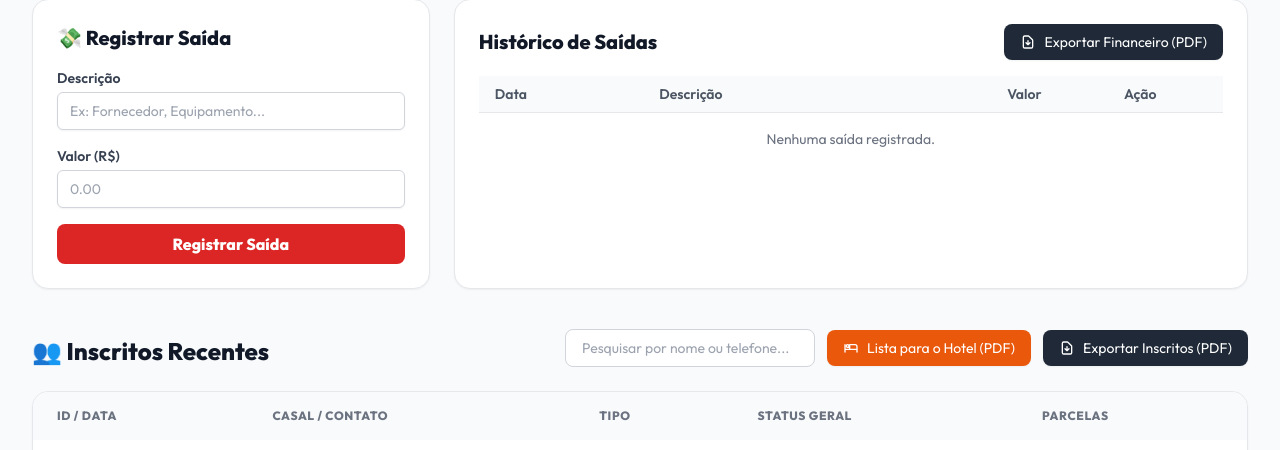
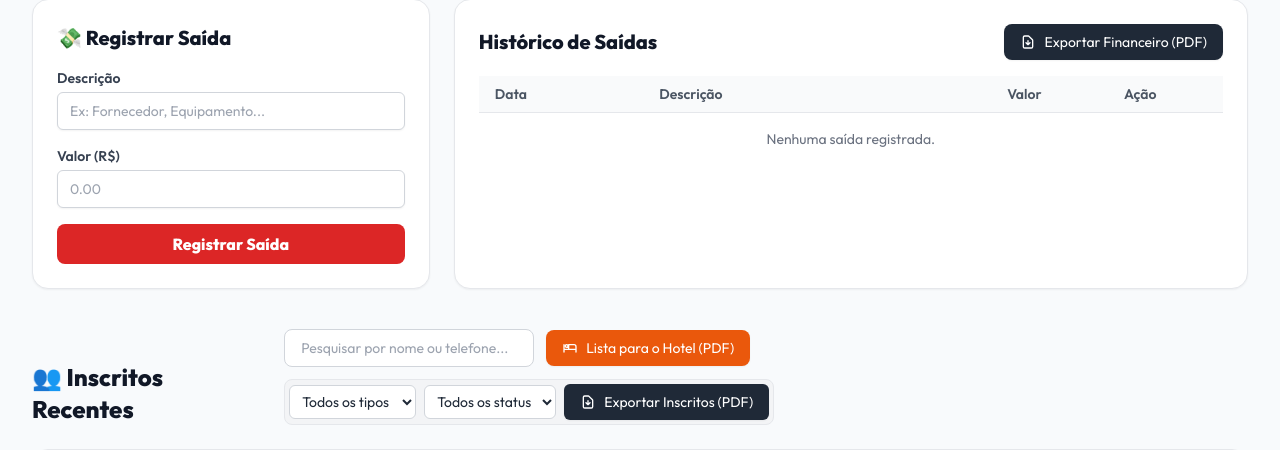
Before and after one commit to aquilasamuel-spec/defad, a Flask app: page /admin in a window 1280 px wide. Shown: the part 1127-1577 px from the top of the page. Run offline with Flask 3, Linux system fonts and the light colour scheme; the visitor is signed in with stand-in values (Sample User, id 1); data comes from the database, SQL or seed files in the repository; data that the repository does not hold is empty; some libraries are stand-ins or nearby versions.

Commit message:
feat: exportar PDF de inscritos com filtro por status (pago/parcial/pendente) e tipo (jantar/jantar + hotel)
Co-Authored-By: Claude Opus 5.5 <noreply@anthropic.com>
Claude-Session: https://claude.ai/code/session_01TnCwMQrwS1bYogn1xVQydS

```diff
--- a/routes.py
+++ b/routes.py
@@ -801,73 +801,122 @@ def admin_remover_sinalizacao(id):
     flash(f'Sinalização de retirada removida de {inscricao.nome_completo}.', 'success')
     return redirect(url_for('main.admin'))
 
+STATUS_EXPORT = {'todos': 'Todos', 'pago': 'Pago Total', 'parcial': 'Pago Parcial', 'pendente': 'Pendente (nenhuma parcela paga)'}
+TIPO_EXPORT = {'todos': 'Todos', 'jantar': 'Jantar', 'jantar_hotel': 'Jantar + Hotel'}
+
+
+def status_pagamento(inscricao):
+    """'pago', 'parcial' ou 'pendente', calculado pelas parcelas (mesma regra dos cards do painel)."""
+    pagas = [p for p in inscricao.parcelas if p.status_parcela == 'Pago']
+    if not pagas:
+        return 'pendente'
+    return 'pago' if len(pagas) == len(inscricao.parcelas) else 'parcial'
+
+
+def tipo_export(inscricao):
+    return 'jantar_hotel' if 'HOTEL' in (inscricao.tipo_inscricao or '').upper() else 'jantar'
+
+
 @bp.route('/admin/exportar_pdf')
 def exportar_pdf():
     if not session.get('admin_logged_in'):
         return redirect(url_for('main.admin_login'))
 
-    try:
-        from fpdf import FPDF
-    except ImportError:
-        flash("Biblioteca fpdf2 não está instalada.", "error")
-        return redirect(url_for('main.admin'))
+    from fpdf import FPDF
+    from fpdf.fonts import FontFace
+    from flask import send_file
+    import io
 
-    inscricoes = Inscricao.query.order_by(Inscricao.data_inscricao.desc()).all()
+    status = request.args.get('status', 'todos')
+    tipo = request.args.get('tipo', 'todos')
+    if status not in STATUS_EXPORT:
+        status = 'todos'
+    if tipo not in TIPO_EXPORT:
+        tipo = 'todos'
+
+    def txt(v):
+        return str(v or '').strip().encode('latin-1', 'replace').decode('latin-1')
+
+    def moeda(v):
+        return f"R$ {v:,.2f}".replace(',', 'X').replace('.', ',').replace('X', '.')
+
+    inscricoes = [
+        i for i in Inscricao.query.all()
+        if (status == 'todos' or status_pagamento(i) == status)
+        and (tipo == 'todos' or tipo_export(i) == tipo)
+    ]
+    inscricoes.sort(key=lambda i: (i.nome_completo or '').strip().upper())
+
+    rotulo_status = {'pago': 'Pago Total', 'parcial': 'Pago Parcial', 'pendente': 'Pendente'}
+    total_pago = sum(p.valor_parcela for i in inscricoes for p in i.parcelas if p.status_parcela == 'Pago')
+    total_aberto = sum(p.valor_parcela for i in inscricoes for p in i.parcelas if p.status_parcela != 'Pago')
+    agora = datetime.now()
+    filtro = f"Status: {STATUS_EXPORT[status]}  |  Tipo: {TIPO_EXPORT[tipo]}  |  Gerado em {agora.strftime('%d/%m/%Y às %H:%M')}"
 
     class PDF(FPDF):
         def header(self):
             self.set_font("helvetica", "B", 15)
-            self.cell(0, 10, "Relatório de Inscritos - Jantar de Casais DEFAD", new_x="LMARGIN", new_y="NEXT", align="C")
-            self.ln(5)
+            self.cell(0, 9, txt(f"Relatório de Inscritos - {EVENTO_NOME} DEFAD"), new_x="LMARGIN", new_y="NEXT", align="C")
+            self.set_font("helvetica", "", 10)
+            self.set_text_color(90, 90, 90)
+            self.cell(0, 6, txt(filtro), new_x="LMARGIN", new_y="NEXT", align="C")
+            self.set_text_color(0, 0, 0)
+            self.ln(3)
 
         def footer(self):
-            self.set_y(-15)
+            self.set_y(-12)
             self.set_font("helvetica", "I", 8)
-            self.cell(0, 10, f"Página {self.page_no()}/{{nb}}", align="C")
+            self.set_text_color(120, 120, 120)
+            self.cell(0, 8, f"Página {self.page_no()}/{{nb}}", align="C")
 
     pdf = PDF(orientation="L", format="A4")
+    pdf.set_auto_page_break(auto=True, margin=15)
     pdf.add_page()
-    pdf.set_font("helvetica", "B", 10)
 
-    # Header da tabela
-    col_widths = [15, 60, 60, 35, 40, 25, 30] # total 265 (~270 A4 Landscape)
-    headers = ["ID", "Casal", "Congregação", "WhatsApp", "Tipo", "Data Cas.", "Status"]
-    for i, h in enumerate(headers):
-        pdf.cell(col_widths[i], 10, h, border=1, align="C")
-    pdf.ln()
+    pdf.set_fill_color(255, 237, 213)
+    pdf.set_font("helvetica", "B", 11)
+    resumo = f"{len(inscricoes)} inscrição(ões)  |  Pago: {moeda(total_pago)}  |  Em aberto: {moeda(total_aberto)}"
+    pdf.cell(0, 10, txt(resumo), align="C", fill=True, new_x="LMARGIN", new_y="NEXT")
+    pdf.ln(4)
 
-    # Linhas
-    pdf.set_font("helvetica", "", 9)
-    fill = False
-    pdf.set_fill_color(240, 240, 240)
+    if not inscricoes:
+        pdf.set_font("helvetica", "", 11)
+        pdf.cell(0, 10, txt("Nenhuma inscrição encontrada com esses filtros."), align="C")
+    else:
+        pdf.set_font("helvetica", "", 8)
+        pdf.set_fill_color(245, 245, 245)
+        cabecalho = FontFace(emphasis="BOLD", color=(255, 255, 255), fill_color=(31, 41, 55))
+        with pdf.table(
+            col_widths=(12, 72, 40, 30, 24, 20, 22, 22, 22, 13),
+            text_align=("CENTER", "LEFT", "LEFT", "CENTER", "CENTER", "CENTER", "CENTER", "RIGHT", "RIGHT", "CENTER"),
+            headings_style=cabecalho,
+            cell_fill_mode="ROWS",
+            line_height=5,
+        ) as table:
+            table.row([txt(h) for h in ("Inscr.", "Casal", "Congregação", "WhatsApp", "Tipo", "Data Cas.",
+                                          "Status", "Pago", "Em aberto", "Parc.")])
+            for i in inscricoes:
+                pagas = [p for p in i.parcelas if p.status_parcela == 'Pago']
+                table.row([
+                    f"#{i.id}",
+                    txt(f"{i.nome_completo} & {i.nome_conjuge}"),
+                    txt(i.local_congregacao),
+                    txt(i.telefone),
+                    txt(TIPO_EXPORT[tipo_export(i)]),
+                    i.data_casamento.strftime('%d/%m/%Y') if i.data_casamento else '-',
+                    rotulo_status[status_pagamento(i)],
+                    moeda(sum(p.valor_parcela for p in pagas)),
+                    moeda(sum(p.valor_parcela for p in i.parcelas if p.status_parcela != 'Pago')),
+                    f"{len(pagas)}/{len(i.parcelas)}",
+                ])
 
-    for ins in inscricoes:
-        casal = f"{ins.nome_completo} & {ins.nome_conjuge}"
-        # Cortar textos longos se necessário
-        if len(casal) > 40: casal = casal[:37] + "..."
-        congreg = ins.local_congregacao
-        if len(congreg) > 35: congreg = congreg[:32] + "..."
-
-        pdf.cell(col_widths[0], 8, str(ins.id), border=1, align="C", fill=fill)
-        pdf.cell(col_widths[1], 8, casal, border=1, fill=fill)
-        pdf.cell(col_widths[2], 8, congreg, border=1, fill=fill)
-        pdf.cell(col_widths[3], 8, ins.telefone, border=1, align="C", fill=fill)
-        pdf.cell(col_widths[4], 8, ins.tipo_inscricao[:20], border=1, align="C", fill=fill)
-        pdf.cell(col_widths[5], 8, ins.data_casamento.strftime("%d/%m/%Y"), border=1, align="C", fill=fill)
-        pdf.cell(col_widths[6], 8, ins.status_geral, border=1, align="C", fill=fill)
-        pdf.ln()
-        fill = not fill
-
-    from flask import send_file
-    import io
-    pdf_bytes = pdf.output(dest='S')
-
-    return send_file(
-        io.BytesIO(pdf_bytes),
-        mimetype='application/pdf',
-        as_attachment=True,
-        download_name='relatorio_inscritos.pdf'
-    )
+    nome = 'relatorio_inscritos'
+    if tipo != 'todos':
+        nome += f'_{tipo}'
+    if status != 'todos':
+        nome += f'_{status}'
+    return send_file(io.BytesIO(bytes(pdf.output())), mimetype='application/pdf', as_attachment=True,
+                     download_name=f"{nome}_{agora.strftime('%d-%m-%Y')}.pdf")
 
 @bp.route('/admin/exportar_hotel')
 def exportar_hotel():
--- a/templates/admin.html
+++ b/templates/admin.html
@@ -270,10 +270,23 @@
                     <svg class="w-4 h-4 mr-2" fill="none" stroke="currentColor" viewBox="0 0 24 24"><path stroke-linecap="round" stroke-linejoin="round" stroke-width="2" d="M3 7v11m0-4h18m0 4v-8a3 3 0 00-3-3h-8v7M7 11a2 2 0 100-4 2 2 0 000 4z"></path></svg>
                     Lista para o Hotel (PDF)
                 </a>
-                <a href="{{ url_for('main.exportar_pdf') }}" class="inline-flex items-center px-4 py-2 bg-gray-800 text-white text-sm font-medium rounded-lg hover:bg-gray-900 shadow-sm transition">
-                    <svg class="w-4 h-4 mr-2" fill="none" stroke="currentColor" viewBox="0 0 24 24"><path stroke-linecap="round" stroke-linejoin="round" stroke-width="2" d="M12 10v6m0 0l-3-3m3 3l3-3m2 8H7a2 2 0 01-2-2V5a2 2 0 012-2h5.586a1 1 0 01.707.293l5.414 5.414a1 1 0 01.293.707V19a2 2 0 01-2 2z"></path></svg>
-                    Exportar Inscritos (PDF)
-                </a>
+                <form action="{{ url_for('main.exportar_pdf') }}" method="GET" class="inline-flex items-center gap-2 bg-gray-100 border border-gray-200 rounded-lg p-1">
+                    <select name="tipo" title="Tipo de inscrição" class="px-2 py-1.5 border border-gray-300 rounded-md text-sm bg-white focus:outline-none focus:border-orange-500">
+                        <option value="todos">Todos os tipos</option>
+                        <option value="jantar">Jantar</option>
+                        <option value="jantar_hotel">Jantar + Hotel</option>
+                    </select>
+                    <select name="status" title="Status de pagamento" class="px-2 py-1.5 border border-gray-300 rounded-md text-sm bg-white focus:outline-none focus:border-orange-500">
+                        <option value="todos">Todos os status</option>
+                        <option value="pago">Pago</option>
+                        <option value="parcial">Parcial</option>
+                        <option value="pendente">Pendente</option>
+                    </select>
+                    <button type="submit" class="inline-flex items-center px-4 py-2 bg-gray-800 text-white text-sm font-medium rounded-md hover:bg-gray-900 shadow-sm transition">
+                        <svg class="w-4 h-4 mr-2" fill="none" stroke="currentColor" viewBox="0 0 24 24"><path stroke-linecap="round" stroke-linejoin="round" stroke-width="2" d="M12 10v6m0 0l-3-3m3 3l3-3m2 8H7a2 2 0 01-2-2V5a2 2 0 012-2h5.586a1 1 0 01.707.293l5.414 5.414a1 1 0 01.293.707V19a2 2 0 01-2 2z"></path></svg>
+                        Exportar Inscritos (PDF)
+                    </button>
+                </form>
             </div>
         </div>
         <div class="bg-white shadow-sm border border-gray-200 rounded-2xl overflow-hidden">
```
